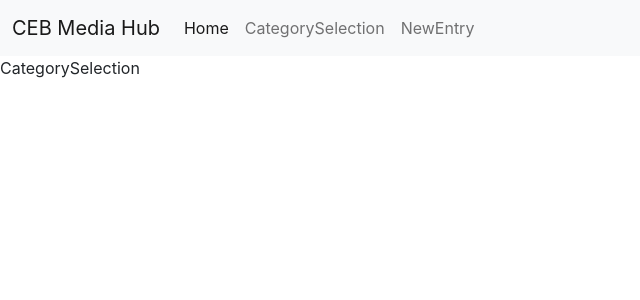
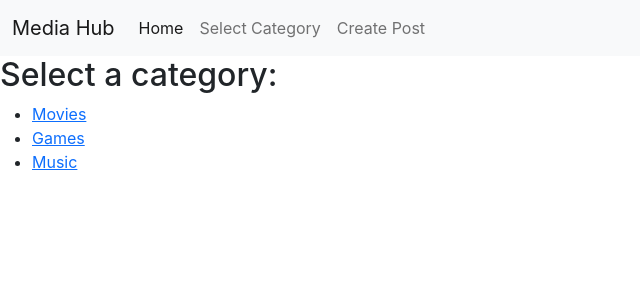
Before and after one commit to CEB-inc/front-end, a React (Vite) app: page /category in a window 1280 px wide. Shown: the top 300 px of the page, without its empty margins (0-640 px from the left). Built offline with nearby package versions, Linux system fonts and the light colour scheme.

Commit message:
category select function, post forms and entries of useState configured

```diff
--- a/src/components/App.jsx
+++ b/src/components/App.jsx
@@ -1,3 +1,4 @@
+import { useState } from 'react'
 import { BrowserRouter, Routes, Route } from 'react-router-dom'
 import Nav from './Nav'
 import Home from './pages/Home'
@@ -8,19 +9,21 @@ import CategorySelection from './pages/CategorySelection'
 import NewEntry from './pages/NewEntry'
 
 function App() {
+  const [entries, setEntries] = useState([])
 
   return (
-    <>
     <BrowserRouter>
       <Nav />
       <Routes>
-          <Route path='/' element={<Home />} />
+        <Route path='/' element={<Home entries={entries} />} />
         <Route path='/category' element={<CategorySelection />} />
-          <Route path='/entry/new' element={<NewEntry />} />
+        <Route path='/entry/new/:category' element={<NewEntry entries={entries} setEntries={setEntries} />} />
         <Route path='*' element={<h4>Page not found</h4>} />
       </Routes>
     </BrowserRouter>
-      {/* <Greeting firstName='UserName'/>
+  )
+}
+      /* <Greeting firstName='UserName'/>
       <section className="comments">
         <h1 class=''>Blogs</h1>
         <Card>
@@ -38,9 +41,6 @@ function App() {
             <p>comment content</p>
           </Comment>
         </Card>
-      </section> */}
-    </>
-  )
-}
+      </section> */
 
 export default App
--- a/src/components/Nav.jsx
+++ b/src/components/Nav.jsx
@@ -4,15 +4,15 @@ function Nav() {
 	return (
 	<nav class="navbar navbar-expand-lg bg-light">
 		<div class="container-fluid">
-			<a class="navbar-brand" href="#">CEB Media Hub</a>
+			<a class="navbar-brand" href="#">Media Hub</a>
 			<button class="navbar-toggler" type="button" data-bs-toggle="collapse" data-bs-target="#navbarNavAltMarkup" aria-controls="navbarNavAltMarkup" aria-expanded="false" aria-label="Toggle navigation">
 				<span class="navbar-toggler-icon"></span>
 			</button>
 			<div class="collapse navbar-collapse" id="navbarNavAltMarkup">
 				<div class="navbar-nav">
 					<Link class="nav-link active" aria-current="page" to="/">Home</Link>
-					<Link class="nav-link" to="/category">CategorySelection</Link>
-					<Link class="nav-link" to="/entry/new">NewEntry</Link>
+					<Link class="nav-link" to="/category">Select Category</Link>
+					<Link class="nav-link" to="/entry/new">Create Post</Link>
 				</div>
 			</div>
 		</div>
--- a/src/components/pages/CategorySelection.jsx
+++ b/src/components/pages/CategorySelection.jsx
@@ -1,11 +1,20 @@
+import { useState } from 'react'
+import { Link } from 'react-router-dom'
 import React from 'react'
 
 function CategorySelection() {
+  const [categories, setCategories] = useState(['Movies', 'Games', 'Music'])
+
   return (
     <>
-        <div>
-            <p>CategorySelection</p>
-        </div>
+      <h2>Select a category:</h2>
+        <ul>
+          {categories.map((cat, index) => (
+            <li key={index}>
+              <Link to={`/entry/new/${cat}`}>{cat}</Link>
+            </li>
+          ))}
+        </ul>
     </>
   )
 }
--- a/src/components/pages/Home.jsx
+++ b/src/components/pages/Home.jsx
@@ -1,12 +1,8 @@
 import React from "react";
 
-function Home() {
+function Home({ entries }) {
   return (
-    <>
-        <div>
-            <p>Home</p>
-        </div>
-    </>
+    <div>Home</div>
   )
 }
 
--- a/src/components/pages/NewEntry.jsx
+++ b/src/components/pages/NewEntry.jsx
@@ -1,11 +1,20 @@
-import React from 'react'
+import React, { useState } from 'react'
+import { useParams } from 'react-router-dom'
 
-function NewEntry() {
+function NewEntry({ entries, setEntries }) {
+
+  const { category } = useParams()
+  const [entry, setEntry] = useState('')
+
   return (
     <>
-        <div>
-            <p>NewEntry</p>
-        </div>
+    <h2>New Entry for {category} </h2>
+    <form className='container-sm' onSubmit={e => e.preventDefault()}>
+      <div>
+        <textarea value={entry} onChange={e => setEntry(e.target.value)} rows='10' className='form-control'></textarea>
+      </div>
+      <button className='btn btn-primary mt-3'>Post</button>
+    </form>
     </>
   )
 }
```
Lines whose indentation alone changed are shown as unchanged.
